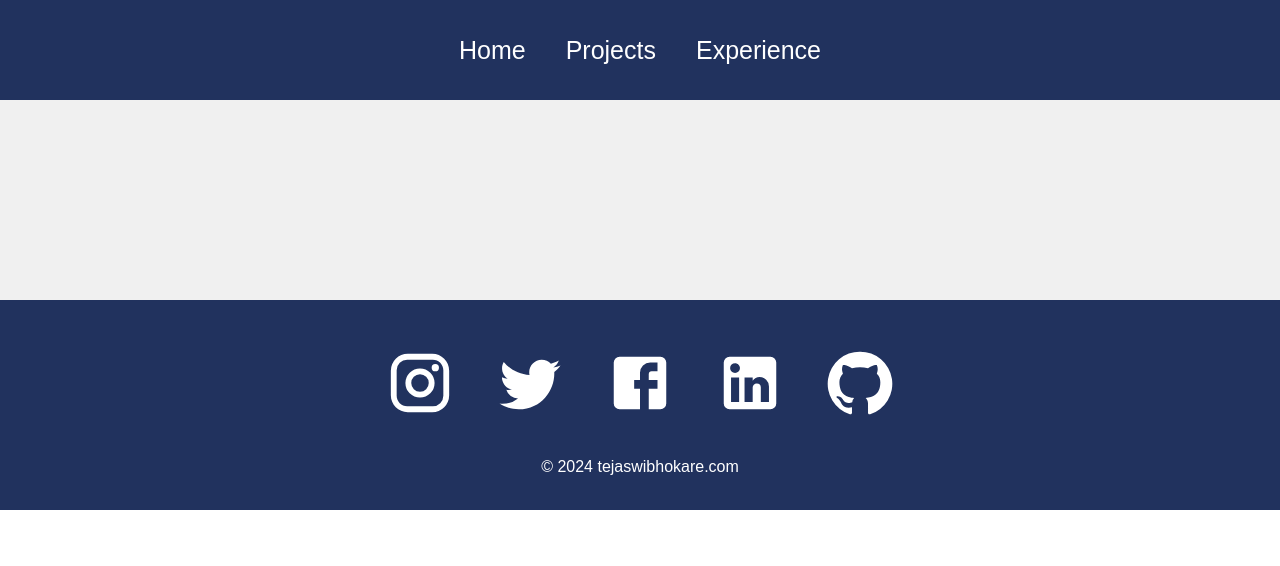
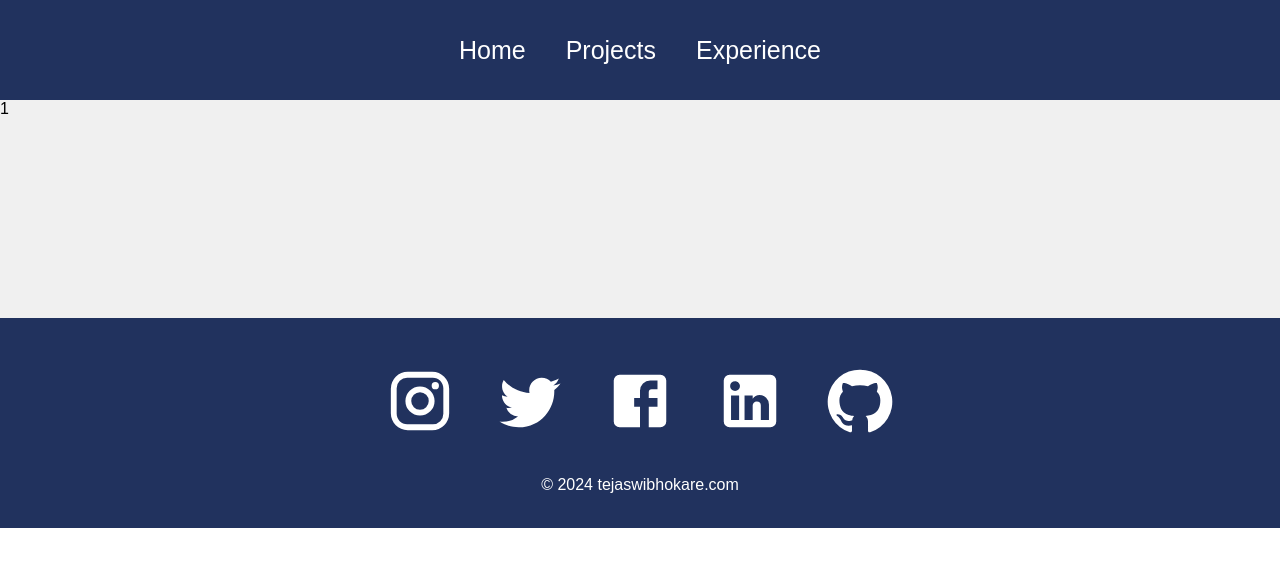
Before and after one commit to tejubhokare/portfolio, a React (Create React App) app: page /project/1 in a window 1280 px wide. Shown: the top 566 px of the page. Built offline with nearby package versions, Linux system fonts and the light colour scheme.

Commit message:
added project display

```diff
--- a/src/App.js
+++ b/src/App.js
@@ -5,6 +5,7 @@ import Experience from './pages/Experience'
 import Projects from './pages/Projects'
 import Navbar from './components/Navbar';
 import Footer from './components/Footer';
+import ProjectDisplay from './pages/ProjectDisplay';
 
 function App() {
   return (
@@ -14,6 +15,7 @@ function App() {
         <Routes>
           <Route path="/" element={<Home />}></Route>
           <Route path="/projects" element={<Projects />}></Route>
+          <Route path="/project/:id" element={<ProjectDisplay/>} />
           <Route path="/experience" element={<Experience />}></Route>
         </Routes>
         <Footer />
--- /dev/null
+++ b/src/pages/ProjectDisplay.js
@@ -0,0 +1,14 @@
+import React from 'react'
+import { useParams } from 'react-router-dom'
+
+function ProjectDisplay() {
+
+    const { id } = useParams()
+    return (
+        <div>
+            { id }
+        </div>
+    )
+}
+
+export default ProjectDisplay
```
